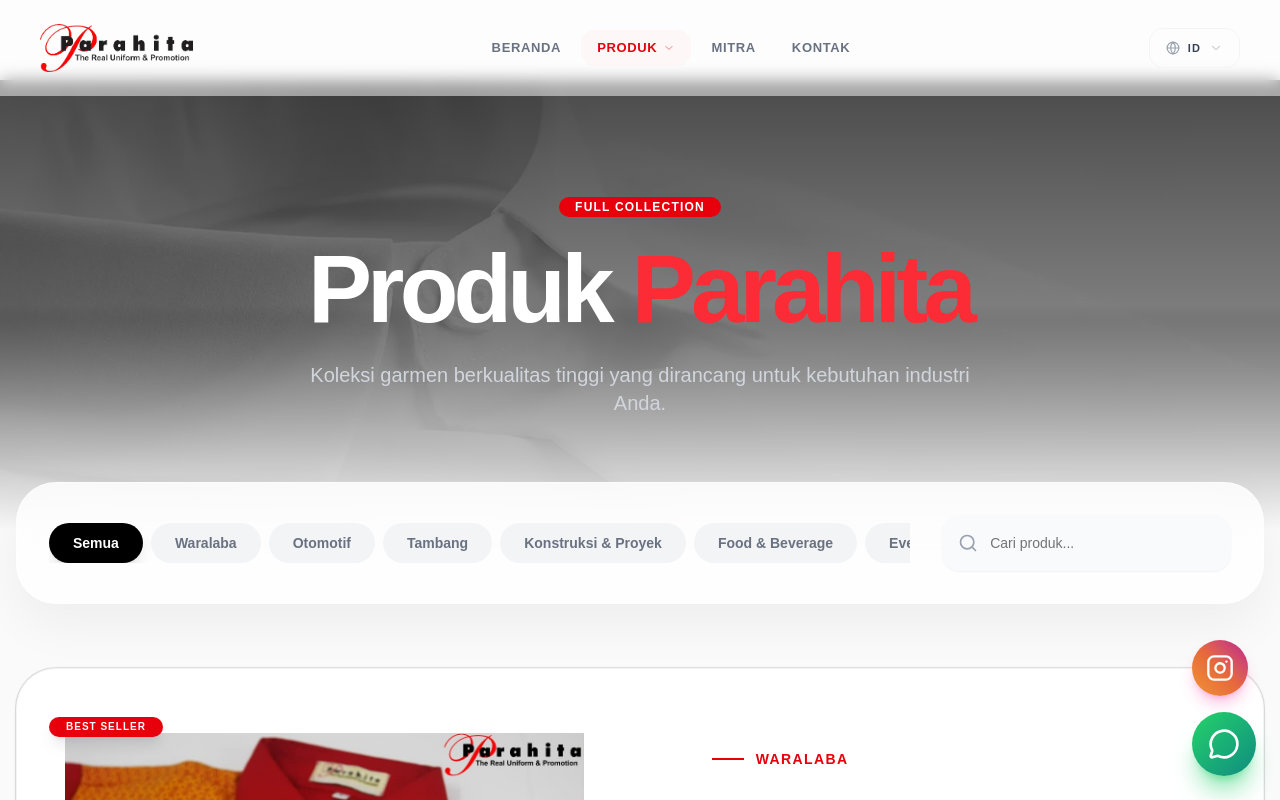
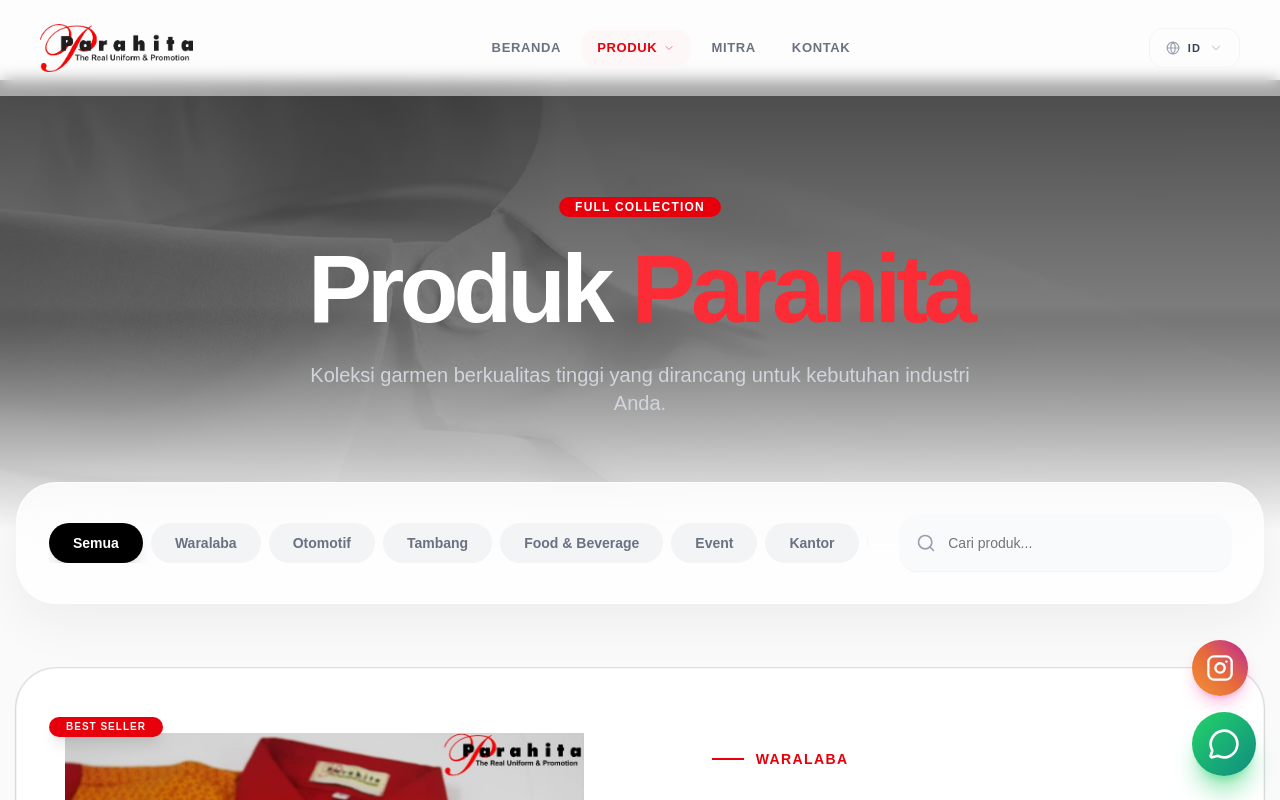
Before and after one commit to padji28-source/SeragamParahita, a React (Vite) app: page /products in a window 1280 px wide. Shown: the top 800 px of the page. Built offline with nearby package versions, Linux system fonts and the light colour scheme.

Commit message:
Update constants.ts

```diff
--- a/src/constants.ts
+++ b/src/constants.ts
@@ -49,18 +49,6 @@ export const PRODUCTS: Product[] = [
   },
   {
     id: '4',
-    name: 'Seragam Konstruksi & Proyek',
-    category: 'Konstruksi & Proyek',
-    image: '/waskita2.jpg',
-    images: ['/waskita.jpg', '/waskita0.png', '/waskita1.jpg'],
-    badge: 'Professional',
-    description: 'Kami juga berpengalaman dalam pembuatan seragam untuk bidang Konstruksi & Proyek dengan jaminan mutu & kualitas.',
-    features: ['Tampilan Elegan', 'Bahan Berkualitas', 'Jaminan Mutu'],
-    materialId: '1',
-    sizes: ['S', 'M', 'L', 'XL'],
-  },
-  {
-    id: '5',
     name: 'Seragam F&B',
     category: 'Food & Beverage',
     image: '/langham3.jpg',
@@ -72,7 +60,7 @@ export const PRODUCTS: Product[] = [
     sizes: ['All Size', 'S', 'M', 'L', 'XL'],
   },
   {
-    id: '6',
+    id: '5',
     name: 'Seragam Event',
     category: 'Event',
     image: '/dandan.jpg',
@@ -84,7 +72,7 @@ export const PRODUCTS: Product[] = [
     sizes: ['S', 'M', 'L', 'XL', 'XXL'],
   },
   {
-    id: '7',
+    id: '6',
     name: 'Seragam Kantor',
     category: 'Kantor',
     image: '/transmart.jpg',
@@ -96,7 +84,7 @@ export const PRODUCTS: Product[] = [
     sizes: ['S', 'M', 'L', 'XL', 'XXL', 'Custom'],
   },
   {
-    id: '8',
+    id: '7',
     name: 'Merchandise',
     category: 'Merchandise',
     image: '/images-1.jpeg',
```
